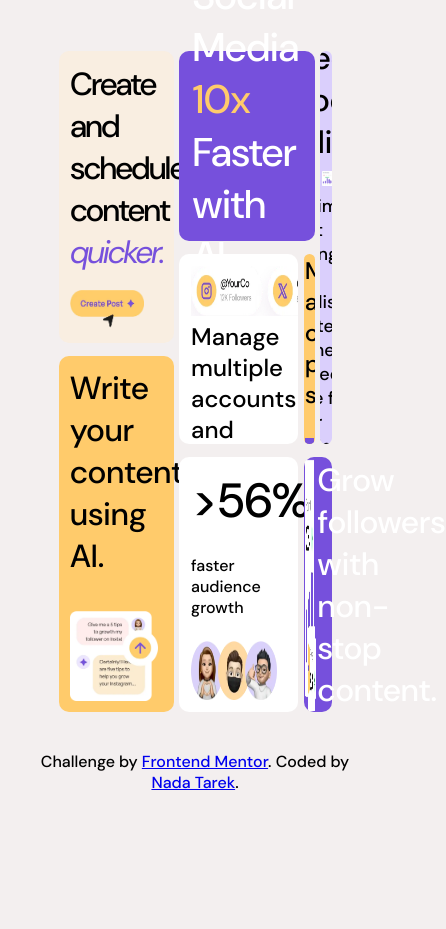
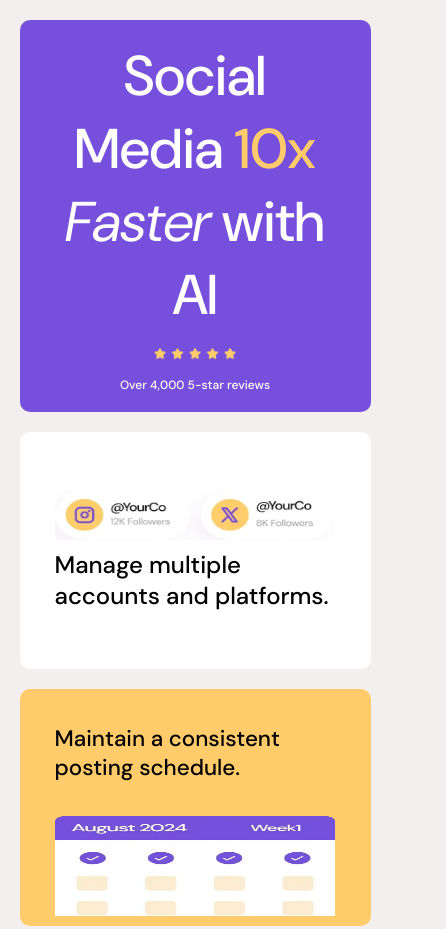
Before and after one commit to Nadaaabdlla/Frontend-Mentor, a plain HTML site: page index.html in a window 390 px wide. Shown: the top 929 px of the page, 446 px wide, since content can reach past the window. Before the commit the page ends 844 px from the top, so only its background shows below. Drawn offline with Linux system fonts and the light colour scheme.

Commit message:
added media query and edited p element content

```diff
--- a/index.html
+++ b/index.html
@@ -17,8 +17,7 @@
       <img src="assets/images/illustration-create-post.webp" alt="">
     </div>
     <div id="topMed">
-      <p>Social Media <span>10x</span></p>
-      <p>Faster with AI</p>
+      <p>Social Media <span id="sp1">10x</span> <span id="sp2">Faster</span> with AI</p>
      <img src="assets/images/illustration-five-stars.webp" alt="">
       <p id="review">Over 4,000 5-star reviews</p>
     </div>
--- a/style.css
+++ b/style.css
@@ -48,7 +48,7 @@ img {
 }
 #gridCon {
   min-height: 50vh;
-  width: 80%;
+  min-width: 80%;
   display: grid;
   grid-template-columns: repeat(4, 1fr);
   grid-template-rows: repeat(5, 0.25fr);
@@ -58,7 +58,7 @@ img {
     "topLeft centerLeft centerRight topRight"
     "bottomLeft centerLeft centerRight topRight"
     "bottomLeft bottomMed bottomRight bottomRight"
-    /* "attribution attribution attribution attribution" */;
+    ;
   justify-content: center;
   align-content: center;
   gap: 2%;
@@ -96,16 +96,20 @@ img {
   align-items: center;
   justify-content: center;
 }
-#topMed span {
+#topMed #sp1 {
   color: hsl(39, 100%, 71%);
+}
+#topMed #sp2 {
+  font-family: "DMSansItalic";
 }
 #topMed img {
   width: 30%;
   height: 10%;
 }
 #topMed p {
-  font-size: 2.5rem;
+  font-size: 4rem;
   font-weight: 500;
+  text-align: center;
 }
 #topMed #review {
   font-size: 0.75rem;
@@ -159,7 +163,7 @@ img {
   height: 60%;
   width: 100%;
   position: relative;
-  bottom: -15%;
+  bottom: -38%;
 }
 #bottomLeft {
   grid-area: bottomLeft;
@@ -212,3 +216,105 @@ img {
   grid-area: attribution;
   text-align: center;
 }
+@media (max-width: 1300px) {
+  #centerRight p{
+     font-size: 1.4rem;
+   }
+   #topMed p{
+     font-size: 3rem;
+   }
+   #centerRight img {
+    bottom: -25%;
+  }
+ }
+@media (max-width: 990px) {
+  #centerRight p{
+     font-size: 1.4rem;
+   }
+   #topMed p{
+     font-size: 2rem;
+   }
+ }
+@media (max-width: 685px) {
+ #centerRight p{
+    font-size: 1.4rem;
+  }
+  #topMed p{
+    font-size: 2rem;
+  }
+  #centerRight img {
+    bottom: -15%;
+  }
+}
+@media (max-width: 620px) {
+  #gridCon {
+    gap: 20px;
+    grid-template-columns: 1fr;
+    grid-template-rows: 0.5fr 0.5fr 0.5fr 2fr 1fr 0.3fr 0.5fr 0.5fr;
+    grid-template-areas:
+      "topMed"
+      "centerLeft"
+      "centerRight"
+      "topRight"
+      "bottomRight"
+      "bottomMed"
+      "topLeft"
+      "bottomLeft";
+  }
+  #topLeft,
+  #topMed,
+  #topRight,
+  #centerLeft,
+  #centerRight,
+  #bottomLeft,
+  #bottomMed {
+    display: flex;
+    flex-direction: column;
+    gap: 5%;
+    justify-content: center;
+  }
+  #bottomRight {
+    display: flex;
+    flex-direction: column;
+    gap: 10%;
+  }
+  p {
+    font-size: 2rem;
+  }
+  #topRight img {
+    height: 60%;
+    width: 90%;
+    position: relative;
+    right: 0%;
+  }
+  #centerLeft img {
+    width: 100%;
+  }
+  #topLeft img {
+    height: 50%;
+  }
+  #bottomLeft img {
+    height: 70%;
+    width: 70%;
+  }
+  #bottomMed img {
+    height: 70%;
+    width: 70%;
+  }
+  #bottomRight img {
+    height: 50%;
+    width: 90%;
+  }
+  #bottomRight p {
+    text-align: center;
+    font-size: 3rem;
+  }
+  #topMed p {
+    font-size: 3.5rem;
+  }
+}
+@media (max-width: 380px) {
+  #bottomRight p {
+    font-size: 2rem;
+  }
+}
```
